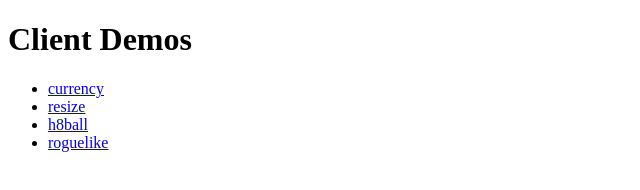
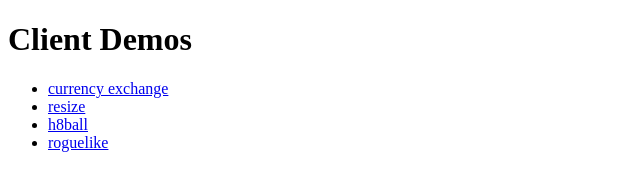
Before and after one commit to dustin-demos/client-demos-container, a plain HTML site: page index.html in a window 1280 px wide. Shown: the full height of the page, 0-640 px from the left. Drawn offline with Linux system fonts and the light colour scheme.

Commit message:
fix: bump resize (icons + subpath route), rename currency exchange in index, document resize revival

```diff
--- a/index.html
+++ b/index.html
@@ -8,7 +8,7 @@
   <body>
     <h1>Client Demos</h1>
     <ul>
-      <li><a href='/currency/'>currency</a></li>
+      <li><a href='/currency/'>currency exchange</a></li>
       <li><a href='/resize/'>resize</a></li>
       <li><a href='/h8ball/'>h8ball</a></li>
       <li><a href='/roguelike/'>roguelike</a></li>
```
Also changed, not shown: README.md.
